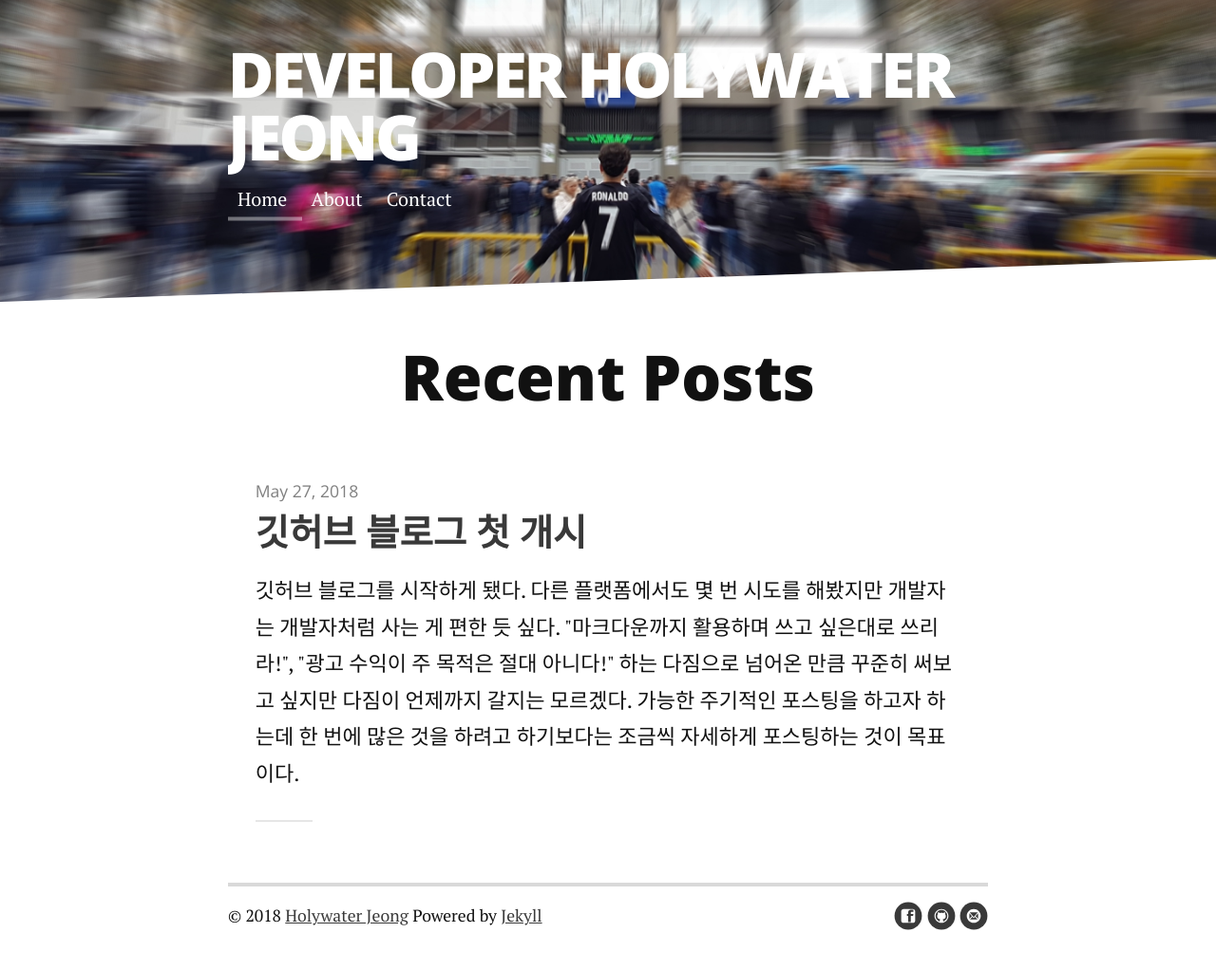
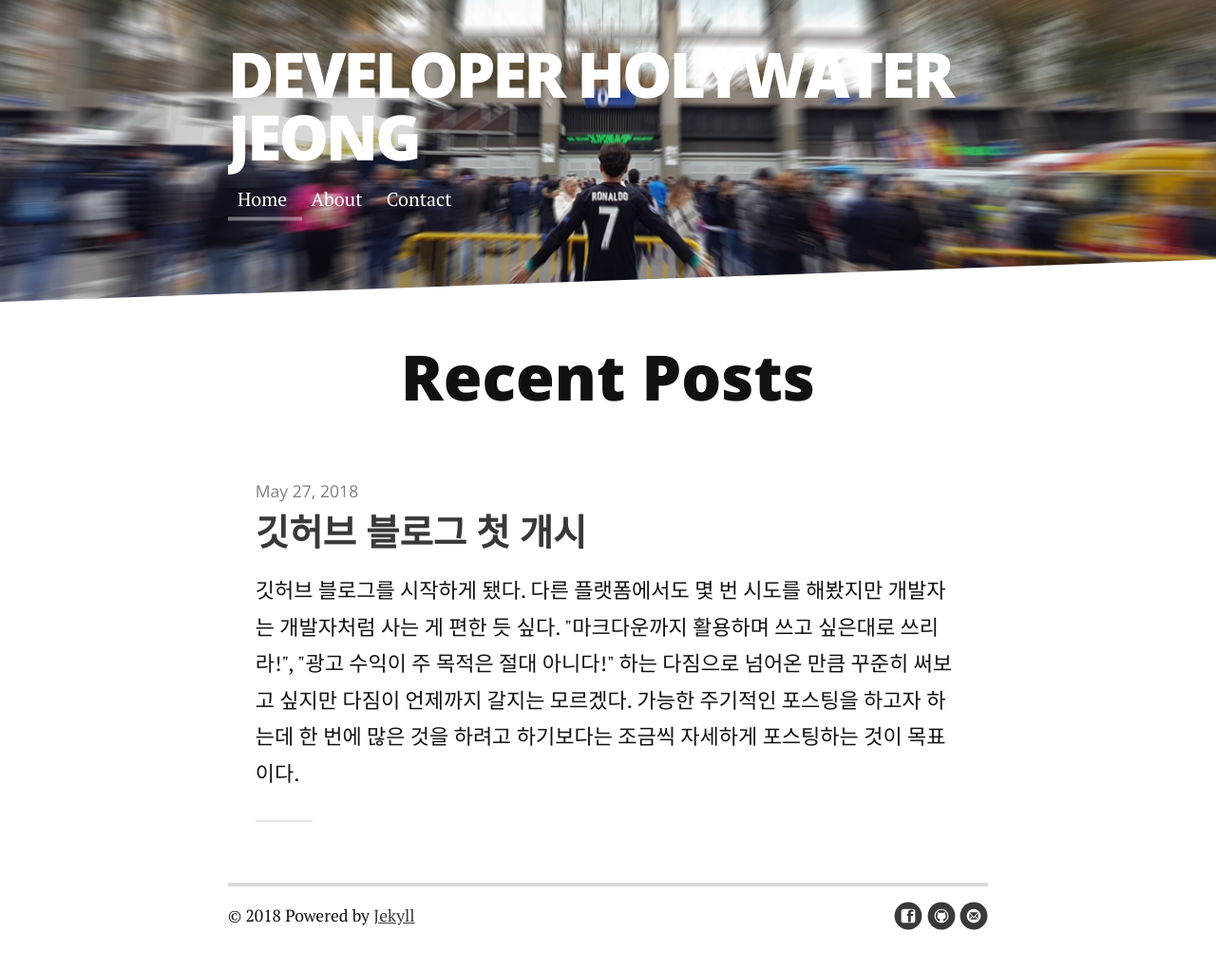
Before and after one commit to Holywater-Jeong/Holywater-Jeong.github.io, a Jekyll site: the page built from index.html, in a window 1280 px wide. Shown: the whole page at 95% size. Built offline with Jekyll 4.4.1, drawn with Linux system fonts in a browser that asks for light colours; nearby versions of some CDN libraries; the list of posts is cut into pages by our own code.

Commit message:
copyright modify

```diff
--- a/_includes/footer.html
+++ b/_includes/footer.html
@@ -1,6 +1,6 @@
 <div class="footer">
    <div class="container">
-      <p class="copy">&copy; {{ site.time | date: '%Y' }} <a href="https://github.com/holywater-jeong">Holywater Jeong</a> Powered by <a href="http://jekyllrb.com">Jekyll</a></p>
+      <p class="copy">&copy; {{ site.time | date: '%Y' }} Powered by <a href="http://jekyllrb.com">Jekyll</a></p>
 
       <div class="footer-links">
          <ul class="noList">
```
